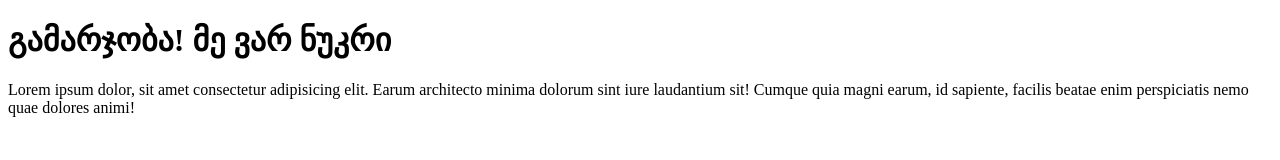
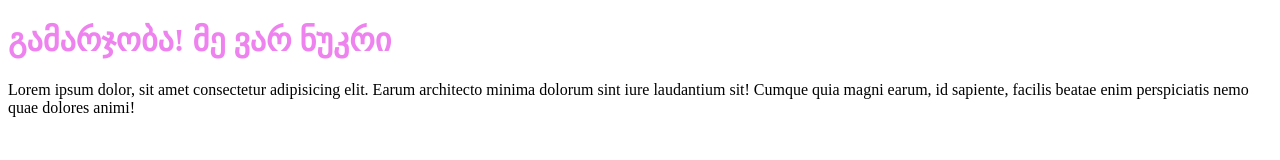
Before and after one commit to EarendilM83/iliauniCourse1, a plain HTML site: page index.html in a window 1280 px wide. Drawn offline with Linux system fonts and the light colour scheme.

Commit message:
add style to heading

```diff
--- a/index.html
+++ b/index.html
@@ -6,7 +6,7 @@
     <title>Iliauni Course 1</title>
 </head>
 <body>
-    <h1>გამარჯობა! მე ვარ ნუკრი</h1>
+    <h1 style="color: violet">გამარჯობა! მე ვარ ნუკრი</h1>
     <p>Lorem ipsum dolor, sit amet consectetur adipisicing elit. Earum architecto minima dolorum sint iure laudantium sit! Cumque quia magni earum, id sapiente, facilis beatae enim perspiciatis nemo quae dolores animi!</p>
 </body>
 </html>
```
